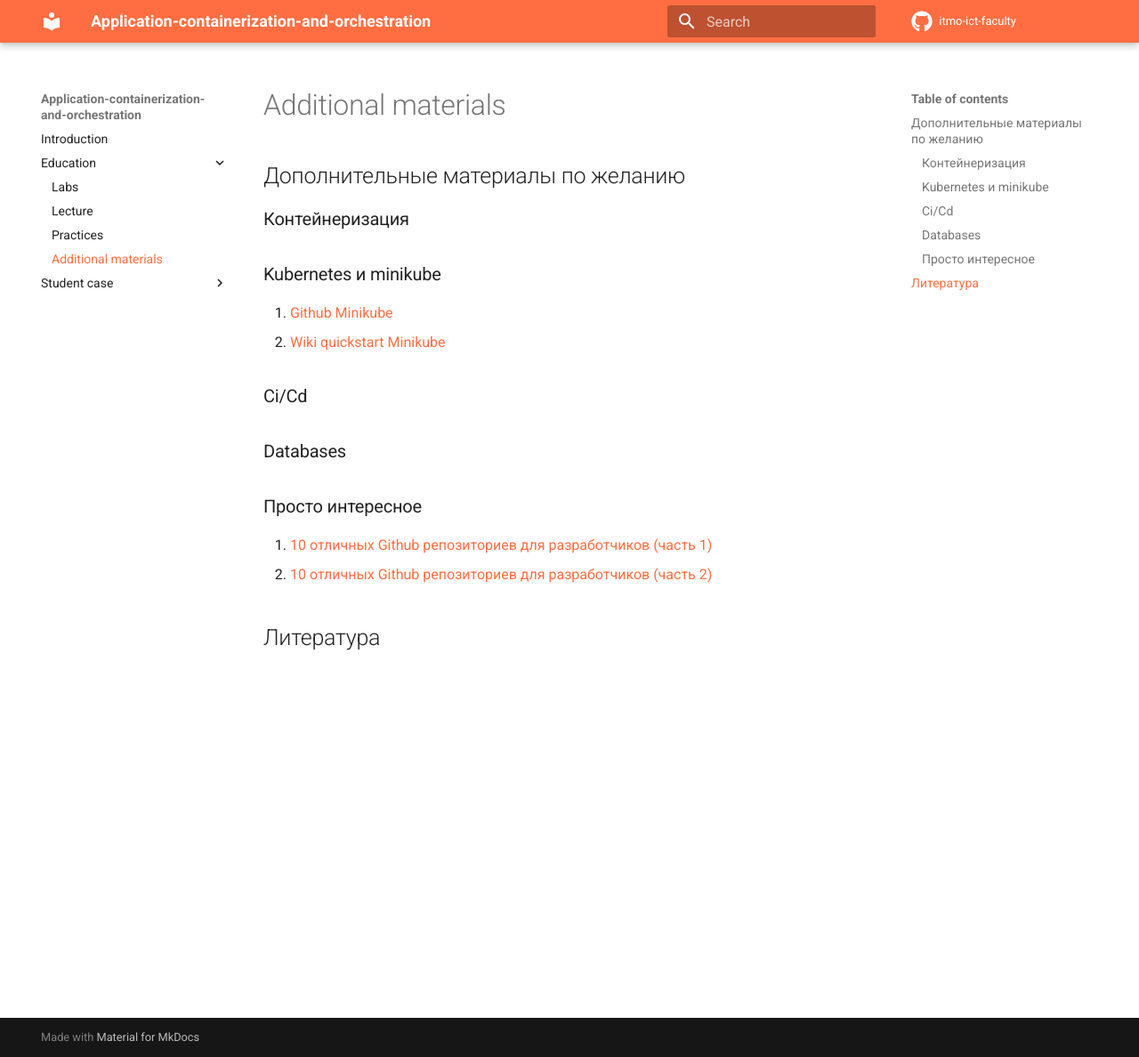
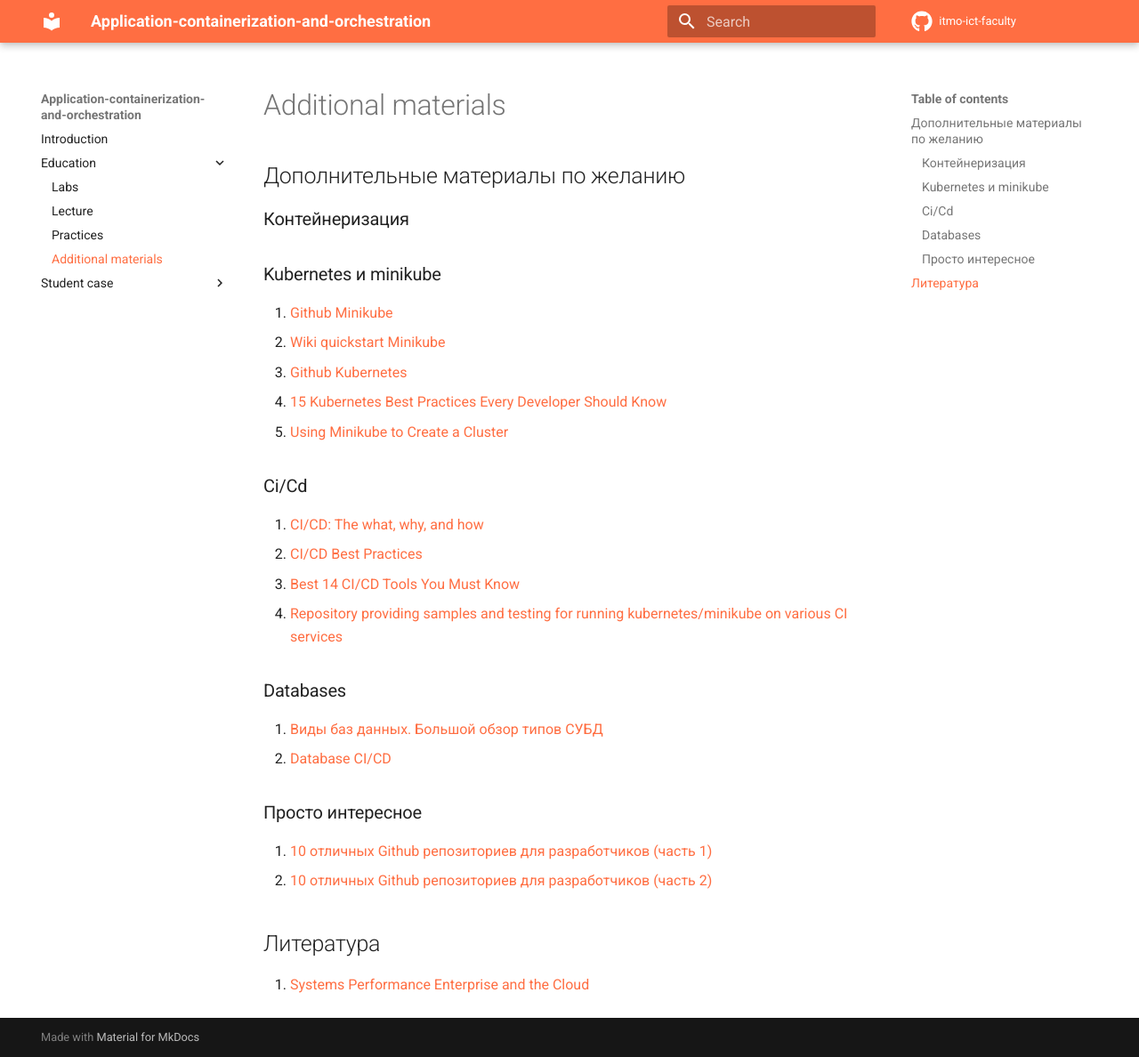
Before and after one commit to itmo-ict-faculty/application-containerization-and-orchestration, an MkDocs documentation site: the page built from docs/education/additional_materials.md, in a window 1280 px wide and 1188 px high. Shown: the whole window at 89% size. Built offline with MkDocs 1.6.1 and Material for MkDocs 9.7.7, drawn with Linux system fonts in a browser that asks for light colours; comment, search, counter and statistics services are not loaded.

Commit message:
ad_materials

```diff
--- a/docs/education/additional_materials.md
+++ b/docs/education/additional_materials.md
@@ -5,10 +5,19 @@
 ### Kubernetes и minikube
 1. [Github Minikube](https://github.com/kubernetes/minikube)
 2. [Wiki quickstart Minikube](https://minikube.sigs.k8s.io/docs/start/)
+3. [Github Kubernetes](https://github.com/kubernetes/kubernetes?tab=readme-ov-file)
+4. [15 Kubernetes Best Practices Every Developer Should Know](https://collabnix.com/15-kubernetes-best-practices-every-developer-should-know/)
+5. [Using Minikube to Create a Cluster](https://kubernetes.io/docs/tutorials/kubernetes-basics/create-cluster/cluster-intro/)
 
 ### Ci/Cd
+1. [CI/CD: The what, why, and how](https://resources.github.com/ci-cd/)
+2. [CI/CD Best Practices](https://www.jetbrains.com/teamcity/ci-cd-guide/ci-cd-best-practices/)
+3. [Best 14 CI/CD Tools You Must Know](https://katalon.com/resources-center/blog/ci-cd-tools)
+4. [Repository providing samples and testing for running kubernetes/minikube on various CI services](https://github.com/minikube-ci/examples)
 
 ### Databases
+1. [Виды баз данных. Большой обзор типов СУБД](https://habr.com/ru/companies/amvera/articles/754702/)
+2. [Database CI/CD](https://www.liquibase.com/resources/guides/database-continuous-integration)
 
 ### Просто интересное
 1. [10 отличных Github репозиториев для разработчиков (часть 1)](https://habr.com/ru/post/492040/)
@@ -16,3 +25,4 @@
 
 
 ## Литература
+1. [Systems Performance Enterprise and the Cloud](https://github.com/gg-daddy/ebooks/blob/master/Systems.Performance.Enterprise.and.the.Cloud.2013.10.pdf)
```
